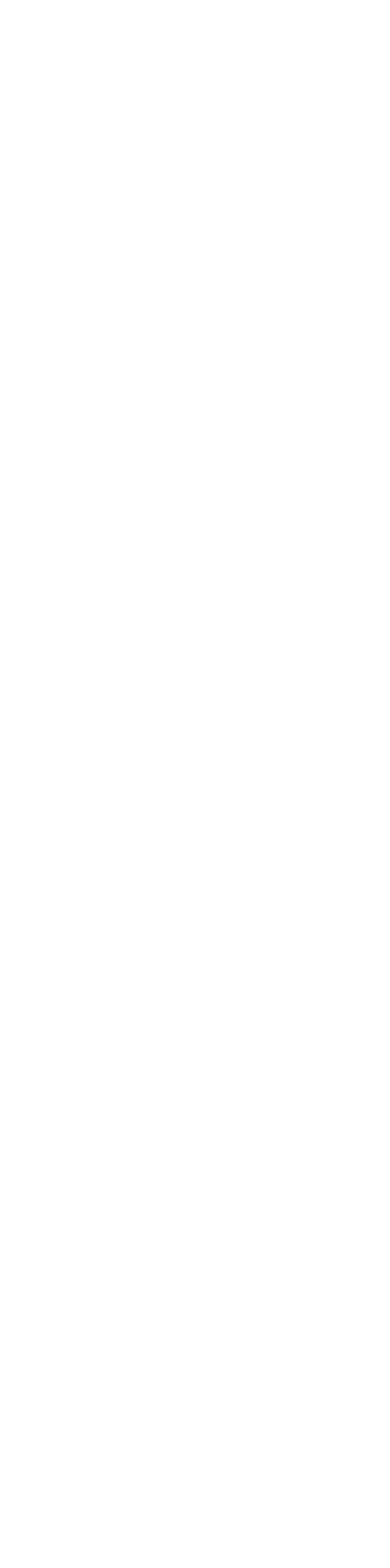
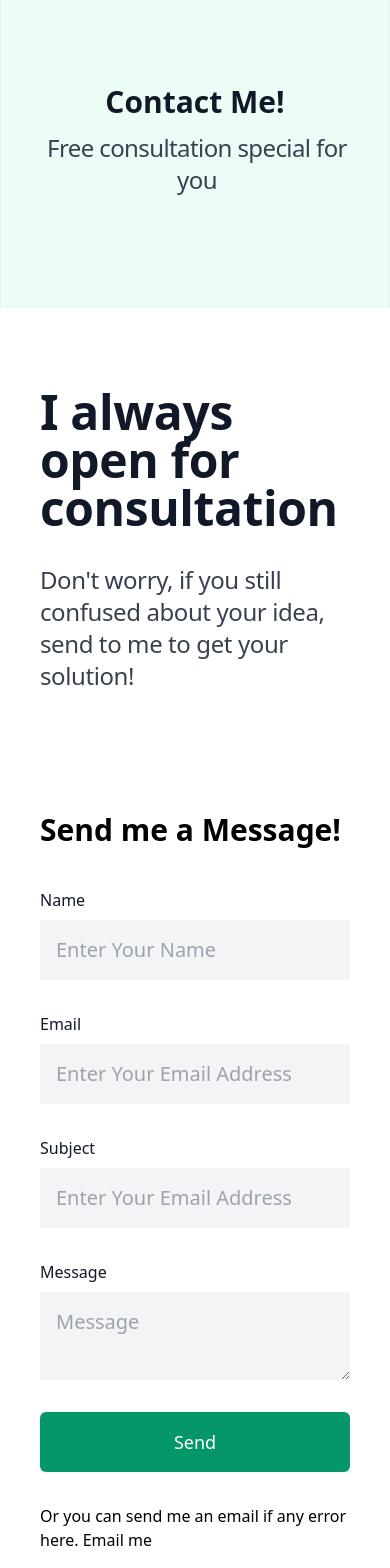
Before and after one commit to xenosweb/react-landing, a React (Create React App) app: page /contact in a window 390 px wide. Shown: the part 180-1748 px from the top of the page. Before the commit the page ends 844 px from the top, so only its background shows below. Built offline with nearby package versions, Linux system fonts and the light colour scheme.

Commit message:
adding about and contact page

```diff
--- a/src/App.js
+++ b/src/App.js
@@ -2,6 +2,8 @@ import React from "react";
 import { BrowserRouter as Router, Route } from "react-router-dom";
 import Landing from "./pages/Landing";
 import Portfolio from "./pages/Portfolio";
+import About from "./pages/About";
+import Contact from "./pages/Contact";
 
 function App() {
 	return (
@@ -9,6 +11,8 @@ function App() {
 			<Router>
 				<Route exact path="/" component={Landing} />
 				<Route path="/portfolio" component={Portfolio} />
+				<Route path="/about" component={About} />
+				<Route path="/contact" component={Contact} />
 			</Router>
 		</div>
 	);
--- /dev/null
+++ b/src/pages/About.js
@@ -0,0 +1,27 @@
+import React, { Component } from "react";
+import CTA from "../parts/CTA";
+import Footer from "../parts/Footer";
+import Header from "../parts/Header";
+import MiniHero from "../parts/MiniHero";
+import Section from "../parts/Section";
+
+export default class About extends Component {
+	render() {
+		return (
+			<>
+				<Header></Header>
+				<MiniHero title="About Me" subtitle="Coderaulia"></MiniHero>
+				<Section
+					heading="Hello There!"
+					subheading="My name is Aulia, a fulltime Web Developer from Bogor, Indonesia. I have more than 5 years experiences in web development. And done some cool projects (you can find on my portfolio page)."
+				></Section>
+				<CTA
+					heading="Get in Touch with me!"
+					sub="For professional or collaborative works, feel free to reach me."
+					call="Contact me!"
+				></CTA>
+				<Footer></Footer>
+			</>
+		);
+	}
+}
--- /dev/null
+++ b/src/pages/Contact.js
@@ -0,0 +1,21 @@
+import React, { Component } from "react";
+import ContactForm from "../parts/ContactForm";
+import Footer from "../parts/Footer";
+import Header from "../parts/Header";
+import MiniHero from "../parts/MiniHero";
+
+export default class Contact extends Component {
+	render() {
+		return (
+			<>
+				<Header></Header>
+				<MiniHero
+					title="Contact Me!"
+					subtitle="Free consultation special for you"
+				></MiniHero>
+				<ContactForm></ContactForm>
+				<Footer></Footer>
+			</>
+		);
+	}
+}
--- /dev/null
+++ b/src/parts/ContactForm.js
@@ -0,0 +1,100 @@
+import React from "react";
+import Fade from "react-reveal/Fade";
+
+export default function ContactForm() {
+	return (
+		<Fade bottom>
+			<section className="w-full bg-white">
+				<div className="mx-auto max-w-7xl">
+					<div className="flex flex-col lg:flex-row">
+						<div className="relative w-full bg-cover lg:w-6/12 xl:w-6/12">
+							<Fade top delay={300}>
+								<div className="relative flex flex-col items-center justify-center w-full h-full px-10 my-20 lg:px-16 lg:my-0">
+									<div className="flex flex-col items-start space-y-8 tracking-tight lg:max-w-3xl">
+										<div className="relative">
+											<h2 className="text-5xl font-bold text-gray-900 xl:text-6xl">
+												I always open for consultation
+											</h2>
+										</div>
+										<p className="text-2xl text-gray-700">
+											Don't worry, if you still confused about your
+											idea, send to me to get your solution!
+										</p>
+									</div>
+								</div>
+							</Fade>
+						</div>
+
+						<div className="w-full bg-white lg:w-6/12 xl:w-6/12">
+							<Fade right delay={500}>
+								<div className="flex flex-col items-start justify-start w-full h-full p-10 lg:p-16 xl:p-24">
+									<h4 className="w-full text-3xl font-bold">
+										Send me a Message!
+									</h4>
+									<div className="relative w-full mt-10 space-y-8">
+										<div className="relative">
+											<label className="font-medium text-gray-900">
+												Name
+											</label>
+											<input
+												type="text"
+												className="block w-full px-4 py-4 mt-2 text-xl placeholder-gray-400 bg-gray-100 rounded-sm focus:outline-none focus:ring-1 focus:ring-green-600 focus:ring-opacity-50"
+												placeholder="Enter Your Name"
+											/>
+										</div>
+										<div className="relative">
+											<label className="font-medium text-gray-900">
+												Email
+											</label>
+											<input
+												type="text"
+												className="block w-full px-4 py-4 mt-2 text-xl placeholder-gray-400 bg-gray-100  rounded-sm focus:outline-none focus:ring-1 focus:ring-green-600 focus:ring-opacity-50"
+												placeholder="Enter Your Email Address"
+											/>
+										</div>
+										<div className="relative">
+											<label className="font-medium text-gray-900">
+												Subject
+											</label>
+											<input
+												type="text"
+												className="block w-full px-4 py-4 mt-2 text-xl placeholder-gray-400 bg-gray-100  rounded-sm focus:outline-none focus:ring-1 focus:ring-green-600 focus:ring-opacity-50"
+												placeholder="Enter Your Email Address"
+											/>
+										</div>
+										<div className="relative">
+											<label className="font-medium text-gray-900">
+												Message
+											</label>
+											<textarea
+												className="block w-full px-4 py-4 mt-2 text-xl placeholder-gray-400 bg-gray-100  rounded-sm focus:outline-none focus:ring-1 focus:ring-green-600 focus:ring-opacity-50"
+												placeholder="Message"
+											></textarea>
+										</div>
+										<div className="relative">
+											<button className="inline-block w-full px-5 py-4 text-lg font-medium text-center text-white transition duration-200 bg-green-600 rounded-md shadow-sm hover:bg-green-700 focus:outline-none focus:ring-2 focus:ring-offset-2 focus:ring-green-500">
+												Send
+											</button>
+										</div>
+										<div classNameName="relative">
+											<p classNameName="font-medium text-center text-md text-gray-600">
+												Or you can send me an email if any error
+												here.{" "}
+												<a
+													href="mailto:coderaulia@gmail.com"
+													classNameName="text-gray-400 italic hover:underline"
+												>
+													Email me
+												</a>
+											</p>
+										</div>
+									</div>
+								</div>
+							</Fade>
+						</div>
+					</div>
+				</div>
+			</section>
+		</Fade>
+	);
+}
--- a/src/parts/PortfolioItems.js
+++ b/src/parts/PortfolioItems.js
@@ -30,6 +30,7 @@ export default function PortfolioItems({ data }) {
 													<a
 														href={item.url}
 														className="block transition duration-200 ease-out transform hover:scale-110"
+														target="_blank"
 													>
 														<img
 															className="object-cover w-full shadow-sm"
@@ -49,7 +50,7 @@ export default function PortfolioItems({ data }) {
 															<span>{item.type}</span>
 														</div>
 														<h2 className="text-base font-bold sm:text-lg md:text-xl">
-															<a href="#_">{item.name}</a>
+															<p>{item.name}</p>
 														</h2>
 														<p className="mt-2 text-sm text-gray-500">
 															{item.text}
--- /dev/null
+++ b/src/parts/Section.js
@@ -0,0 +1,58 @@
+import React from "react";
+import Fade from "react-reveal/Fade";
+
+export default function Section({ heading, subheading }) {
+	return (
+		<Fade bottom>
+			<section className="w-full bg-white pt-7 pb-7 md:pt-20 md:pb-24">
+				<div className="box-border flex flex-col items-center content-center px-8 mx-auto mt-2 leading-6 text-black border-0 border-gray-300 border-solid md:mt-20 xl:mt-0 md:flex-row max-w-7xl lg:px-16">
+					<div className="box-border w-full text-black border-solid md:w-1/2 md:pl-6 xl:pl-32">
+						<Fade bottom delay={500}>
+							<h2 className="m-0 text-xl font-semibold leading-tight border-0 border-gray-300 lg:text-3xl md:text-2xl">
+								{heading}
+							</h2>
+							<p className="pt-4 pb-8 m-0 leading-7 text-gray-700 border-0 border-gray-300 sm:pr-10 lg:text-lg">
+								{subheading}
+							</p>
+						</Fade>
+					</div>
+					<div className="box-border relative w-full max-w-md mb-4 text-center bg-no-repeat bg-contain border-solid md:mt-0 md:max-w-none lg:mb-0 md:w-1/2">
+						<Fade bottom delay={600}>
+							<p className="pb-3 m-0 leading-7 text-gray-700 border-0 border-gray-300 sm:pr-10 lg:text-lg">
+								I am comfortable to using several technologies,
+								including:
+							</p>
+							<ul className="p-0 m-0 leading-6 border-0 border-gray-300">
+								<li className="box-border relative py-1 pl-0 text-left text-gray-500 border-solid">
+									<span className="inline-flex items-center justify-center w-6 h-6 mr-2 text-white bg-green-300 rounded-full">
+										<span className="text-sm font-bold">✓</span>
+									</span>{" "}
+									Frontend (HTML, CSS, JS, React, Bootstrap, Tailwind).
+								</li>
+								<li className="box-border relative py-1 pl-0 text-left text-gray-500 border-solid">
+									<span className="inline-flex items-center justify-center w-6 h-6 mr-2 text-white bg-green-300 rounded-full">
+										<span className="text-sm font-bold">✓</span>
+									</span>{" "}
+									Backend (PHP, Node JS, Laravel, Codeigniter,
+									Express).
+								</li>
+								<li className="box-border relative py-1 pl-0 text-left text-gray-500 border-solid">
+									<span className="inline-flex items-center justify-center w-6 h-6 mr-2 text-white bg-green-300 rounded-full">
+										<span className="text-sm font-bold">✓</span>
+									</span>{" "}
+									Design (Figma, Photoshop).
+								</li>
+								<li className="box-border relative py-1 pl-0 text-left text-gray-500 border-solid">
+									<span className="inline-flex items-center justify-center w-6 h-6 mr-2 text-white bg-green-300 rounded-full">
+										<span className="text-sm font-bold">✓</span>
+									</span>{" "}
+									SEO and Social Media Marketing.
+								</li>
+							</ul>
+						</Fade>
+					</div>
+				</div>
+			</section>
+		</Fade>
+	);
+}
```
Also changed, not shown: src/pages/landing.css (deleted), src/parts/header.css (deleted), src/parts/hero.css (deleted).
